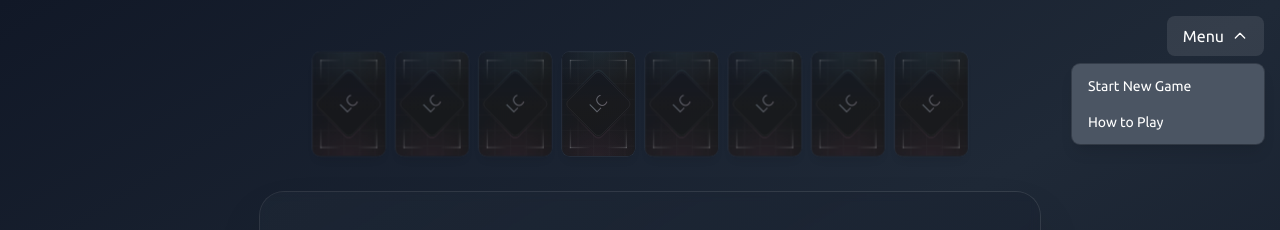
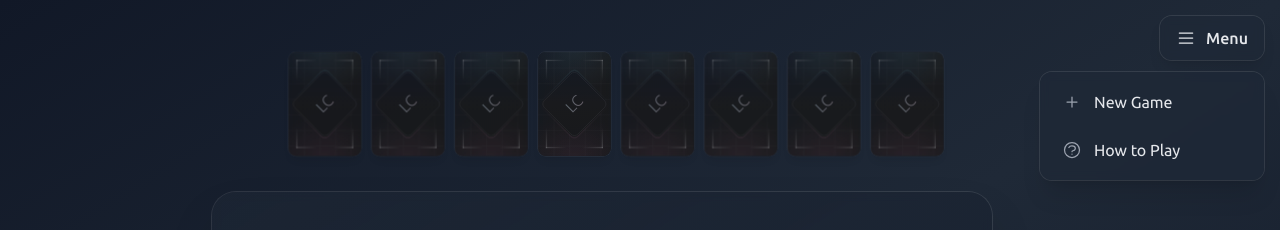
Before and after one commit to jpotw/lost-cities-rl-fe, a Next.js app: page / in a window 1280 px wide. Both pictures are taken after a click on the button "Menu". Shown: the top 230 px of the page. Built offline with nearby package versions, Linux system fonts and the light colour scheme; no server answers.

Commit message:
fix/frontend errors - now 1) new game 2) playing game does not cause errors

```diff
--- a/src/components/GameBoard.tsx
+++ b/src/components/GameBoard.tsx
@@ -1,3 +1,5 @@
+'use client';
+
 import { useEffect, useState, useCallback } from 'react';
 import { motion } from 'framer-motion';
 import { Card as CardType, CardColor, GameState } from '@/types/game';
@@ -17,7 +19,6 @@ interface GameBoardProps {
 }
 
 export const GameBoard = ({ gameState, onGameAction }: GameBoardProps) => {
-  const router = useRouter();
   const [isClient, setIsClient] = useState(false);
   const [isMenuOpen, setIsMenuOpen] = useState(false);
   const [sounds, setSounds] = useState<{
@@ -25,13 +26,12 @@ export const GameBoard = ({ gameState, onGameAction }: GameBoardProps) => {
     drawCard: HTMLAudioElement | null;
     discard: HTMLAudioElement | null;
   }>({ playCard: null, drawCard: null, discard: null });
+  const router = useRouter();
 
-  // Mark component as client-side rendered
   useEffect(() => {
     setIsClient(true);
   }, []);
 
-  // Initialize sounds on client side only
   useEffect(() => {
     if (isClient) {
       setSounds({
@@ -48,75 +48,82 @@ export const GameBoard = ({ gameState, onGameAction }: GameBoardProps) => {
     }
   }, [sounds]);
 
-  // Always keep human player at bottom and AI at top
   const humanPlayer = gameState.players.find(p => p.type === 'HUMAN')!;
   const aiPlayer = gameState.players.find(p => p.type === 'AI')!;
 
-  // Handle AI turn on client side only
   useEffect(() => {
     if (!isClient) return;
 
     const handleAITurn = async () => {
-      if (gameState.currentPlayerIndex === 1 && !gameState.isAIThinking && gameState.gamePhase !== 'GAME_OVER') {
+      if (
+        gameState.currentPlayerIndex === 1 &&
+        !gameState.isAIThinking &&
+        gameState.gamePhase === 'PLAY' &&
+        aiPlayer.hand.length > 0
+      ) {
+        console.log('AI Turn Start - Hand Size:', aiPlayer.hand.length);
         onGameAction({ type: 'START_AI_TURN' });
+
         try {
-          const aiAction = await getAIMove(gameState); // Get the AI move from the API
-            // Convert the action received from the API to your game action format
-            const cardIndex = aiAction[0];
-            const playOrDiscard = aiAction[1];  // 0 for play, 1 for discard
-            const drawSource = aiAction[2];   // 0 for deck, 1-5 for discard piles
-            const aiPlayer = gameState.players.find(p => p.type === 'AI');
-            if (!aiPlayer) {
-                console.error("AI player not found");
-                return;
+          const [cardIndex, playOrDiscard, drawSource] = await getAIMove(gameState);
+          console.log('Backend AI Action:', { cardIndex, playOrDiscard, drawSource });
+
+          if (cardIndex < 0 || cardIndex >= aiPlayer.hand.length) {
+            console.error('Invalid cardIndex from backend:', cardIndex, 'Hand length:', aiPlayer.hand.length);
+            throw new Error('Invalid card index');
           }
-            if (cardIndex >= aiPlayer.hand.length) {
-                console.error("Invalid card index from AI");
-                return;
+          if (![0, 1].includes(playOrDiscard)) {
+            console.error('Invalid playOrDiscard from backend:', playOrDiscard);
+            throw new Error('Invalid play/discard choice');
           }
-            const selectedCard = aiPlayer.hand[cardIndex];
+          if (drawSource < 0 || drawSource > 6) {
+            console.error('Invalid drawSource from backend:', drawSource);
+            throw new Error('Invalid draw source');
+          }
+
+          const selectedCard = { ...aiPlayer.hand[cardIndex], isHidden: false };
+
           if (playOrDiscard === 0) {
-                //play card
             onGameAction({
               type: 'PLAY_CARD',
-                    payload: {
-                    card: { ...selectedCard, isHidden: false },
-                    color: selectedCard.color
-                    }
+              payload: { card: selectedCard, color: selectedCard.color },
             });
             playSound('playCard');
-            }
-            else{
-                //discard card
-                onGameAction({
-                    type: 'DISCARD_CARD',
-                    payload: { ...selectedCard, isHidden: false }
-                });
+          } else {
+            onGameAction({ type: 'DISCARD_CARD', payload: selectedCard });
             onGameAction({
               type: 'SET_LAST_DISCARDED',
-                    payload: {
-                    color: selectedCard.color,
-                    cardId: String(selectedCard.id)
-                    }
+              payload: { color: selectedCard.color, cardId: String(selectedCard.id) },
             });
             playSound('discard');
           }
+
           await new Promise(resolve => setTimeout(resolve, 500));
-            //draw
+
           if (drawSource === 0) {
-                //draw from deck
+            if (gameState.deck.length > 0) {
               onGameAction({ type: 'DRAW_FROM_DECK' });
+              playSound('drawCard');
+            } else {
+              console.warn('Deck empty, skipping draw');
+            }
+          } else {
+            const color = COLORS[drawSource - 1];
+            if (gameState.discardPiles[color].length > 0) {
+              onGameAction({ type: 'DRAW_FROM_DISCARD', payload: color });
+              playSound('drawCard');
+            } else if (gameState.deck.length > 0) {
+              console.warn(`Discard pile ${color} empty, drawing from deck`);
+              onGameAction({ type: 'DRAW_FROM_DECK' });
+              playSound('drawCard');
+            } else {
+              console.warn('No cards available to draw');
+            }
+          }
 
-            }
-            else{
-                //draw from discard
-                const color = COLORS[drawSource - 1]; // Convert index to color
-                onGameAction({ type: 'DRAW_FROM_DISCARD', payload: color });
-            }
-            playSound('drawCard');
           await new Promise(resolve => setTimeout(resolve, 500));
+          console.log('AI Turn End - Hand Size:', aiPlayer.hand.length);
           onGameAction({ type: 'END_AI_TURN' });
-
         } catch (error) {
           console.error('Error during AI turn:', error);
           onGameAction({ type: 'END_AI_TURN' });
@@ -125,20 +132,23 @@ export const GameBoard = ({ gameState, onGameAction }: GameBoardProps) => {
     };
 
     handleAITurn();
-    }, [isClient, gameState, onGameAction, playSound]);
+  }, [isClient, gameState, onGameAction, playSound, aiPlayer.hand]);
 
   const handleCardSelect = (card: CardType) => {
-    console.log('Card selected:', card);
     if (gameState.currentPlayerIndex === 0 && gameState.gamePhase === 'PLAY') {
       onGameAction({ type: 'SELECT_CARD', payload: card });
     }
   };
 
   const handleExpeditionPlay = (color: CardColor) => {
-    if (gameState.selectedCard && gameState.currentPlayerIndex === 0 && gameState.gamePhase === 'PLAY') {
+    if (
+      gameState.selectedCard &&
+      gameState.currentPlayerIndex === 0 &&
+      gameState.gamePhase === 'PLAY'
+    ) {
       onGameAction({
         type: 'PLAY_CARD',
-        payload: { card: gameState.selectedCard, color }
+        payload: { card: gameState.selectedCard, color },
       });
       playSound('playCard');
     }
@@ -149,7 +159,7 @@ export const GameBoard = ({ gameState, onGameAction }: GameBoardProps) => {
       onGameAction({ type: 'DISCARD_CARD', payload: card });
       onGameAction({
         type: 'SET_LAST_DISCARDED',
-        payload: { color: card.color, cardId: String(card.id) }
+        payload: { color: card.color, cardId: String(card.id) },
       });
       playSound('discard');
     }
@@ -175,74 +185,88 @@ export const GameBoard = ({ gameState, onGameAction }: GameBoardProps) => {
 
   const handleStartNewGame = async () => {
     try {
+      console.log('Starting new game...');
       const newGameState = await startNewGame();
+      console.log('New Game State:', JSON.stringify(newGameState, null, 2));
+
+      const allCardIds = [
+        ...newGameState.players[0].hand.map(card => card.id),
+        ...newGameState.players[1].hand.map(card => card.id),
+        ...newGameState.deck.map(card => card.id),
+      ];
+      const uniqueIds = new Set(allCardIds);
+      if (uniqueIds.size !== allCardIds.length) {
+        console.error('Duplicate card IDs detected:', allCardIds);
+      }
+
       onGameAction({ type: 'SET_GAME_STATE', payload: newGameState });
+      setIsMenuOpen(false);
     } catch (error) {
       console.error('Failed to start new game:', error);
     }
   };
 
-  // Only render client-side content after hydration
+  const toggleMenu = () => {
+    setIsMenuOpen(prev => !prev);
+  };
+
+  const handleHowToPlay = () => {
+    router.push('/how-to-play');
+    setIsMenuOpen(false);
+  };
+
   if (!isClient) {
     return <div className="min-h-screen bg-gray-900" />;
   }
 
   return (
     <div className="h-screen bg-gradient-to-br from-gray-900 via-gray-800 to-gray-900 text-white p-4 relative">
-      {/* Game board */}
-      <div className="h-full flex flex-col justify-between max-w-7xl mx-auto py-2">
-        {/* Game controls - Toggle Menu */}
-        <div className="fixed top-4 right-4 z-50">
+      <div className="h-full flex flex-col justify-between max-w-7xl mx-auto py-2 pr-12">
+        <div className="absolute top-4 right-4 z-50">
           <button
-            onClick={() => setIsMenuOpen(!isMenuOpen)}
-            className="bg-white/10 hover:bg-white/20 text-white px-4 py-2 rounded-lg
-                     flex items-center gap-2 transition-colors duration-200"
+            onClick={toggleMenu}
+            className="px-4 py-2.5 bg-gray-800/80 hover:bg-gray-700/80 rounded-xl shadow-lg
+                     transition-all duration-300 font-medium text-gray-200 flex items-center gap-2.5
+                     backdrop-blur-sm ring-1 ring-white/10 hover:ring-white/20"
           >
-            Menu
-            <svg
-              className={`w-4 h-4 transition-transform duration-200 ${isMenuOpen ? 'rotate-180' : ''}`}
-              fill="none"
-              stroke="currentColor"
-              viewBox="0 0 24 24"
-            >
-              <path strokeLinecap="round" strokeLinejoin="round" strokeWidth={2} d="M19 9l-7 7-7-7" />
+            <svg xmlns="http://www.w3.org/2000/svg" className="w-5 h-5" fill="none" viewBox="0 0 24 24" stroke="currentColor">
+              <path strokeLinecap="round" strokeLinejoin="round" strokeWidth="1.5" d="M4 6h16M4 12h16M4 18h16" />
             </svg>
+            <span>Menu</span>
           </button>
-
-          {/* Dropdown Menu */}
           {isMenuOpen && (
             <motion.div
-              initial={{ opacity: 0, y: -10 }}
-              animate={{ opacity: 1, y: 0 }}
-              exit={{ opacity: 0, y: -10 }}
-              className="absolute top-full right-0 mt-2 w-48 rounded-lg shadow-lg
-                       bg-gray-600 backdrop-blur-sm ring-1 ring-white/10"
+              initial={{ opacity: 0, y: -10, scale: 0.95 }}
+              animate={{ opacity: 1, y: 0, scale: 1 }}
+              exit={{ opacity: 0, y: -10, scale: 0.95 }}
+              transition={{ duration: 0.2 }}
+              className="absolute top-14 right-0 bg-gray-800/90 backdrop-blur-sm rounded-xl shadow-xl
+                       p-1.5 w-56 ring-1 ring-white/10"
             >
-              <div className="py-1">
               <button
-                  onClick={() => {
-                    handleStartNewGame();
-                    setIsMenuOpen(false);
-                  }}
-                  className="block w-full text-left px-4 py-2 text-sm text-white hover:bg-white/10"
+                onClick={handleStartNewGame}
+                className="w-full text-left px-4 py-3 hover:bg-gray-700/50 rounded-lg transition-all duration-200
+                         text-gray-200 flex items-center gap-3 group"
               >
-                  Start New Game
+                <svg xmlns="http://www.w3.org/2000/svg" className="w-5 h-5 text-gray-400 group-hover:text-sky-400 transition-colors" fill="none" viewBox="0 0 24 24" stroke="currentColor">
+                  <path strokeLinecap="round" strokeLinejoin="round" strokeWidth="1.5" d="M12 6v6m0 0v6m0-6h6m-6 0H6" />
+                </svg>
+                <span>New Game</span>
               </button>
               <button
-                  onClick={() => {
-                    router.push('/how-to-play');
-                    setIsMenuOpen(false);
-                  }}
-                  className="block w-full text-left px-4 py-2 text-sm text-white hover:bg-white/10"
+                onClick={handleHowToPlay}
+                className="w-full text-left px-4 py-3 hover:bg-gray-700/50 rounded-lg transition-all duration-200
+                         text-gray-200 flex items-center gap-3 group"
               >
-                  How to Play
+                <svg xmlns="http://www.w3.org/2000/svg" className="w-5 h-5 text-gray-400 group-hover:text-sky-400 transition-colors" fill="none" viewBox="0 0 24 24" stroke="currentColor">
+                  <path strokeLinecap="round" strokeLinejoin="round" strokeWidth="1.5" d="M8.228 9c.549-1.165 2.03-2 3.772-2 2.21 0 4 1.343 4 3 0 1.4-1.278 2.575-3.006 2.907-.542.104-.994.54-.994 1.093m0 3h.01M21 12a9 9 0 11-18 0 9 9 0 0118 0z" />
+                </svg>
+                <span>How to Play</span>
               </button>
-              </div>
             </motion.div>
           )}
         </div>
 
-        {/* AI area (always at top) */}
         <div className="flex justify-center mb-2">
           <PlayerHand
             cards={aiPlayer.hand.map(card => ({ ...card, isHidden: true }))}
@@ -252,10 +276,8 @@ export const GameBoard = ({ gameState, onGameAction }: GameBoardProps) => {
         </div>
 
         <div className="flex-1 flex justify-end items-center gap-8 mr-24">
-          {/* Shared expedition area */}
           <div className="flex flex-col items-center gap-4 bg-gradient-to-br from-gray-800/50 to-gray-900/50
                          backdrop-blur-sm rounded-3xl p-6 ring-1 ring-white/10 shadow-2xl">
-            {/* AI expeditions */}
             <div className="flex gap-3">
               {COLORS.map(color => (
                 <div key={color} className="flex flex-col items-center">
@@ -269,7 +291,6 @@ export const GameBoard = ({ gameState, onGameAction }: GameBoardProps) => {
               ))}
             </div>
 
-            {/* Discard piles in the middle */}
             <div className="flex gap-3">
               {COLORS.map(color => (
                 <DiscardPile
@@ -291,7 +312,6 @@ export const GameBoard = ({ gameState, onGameAction }: GameBoardProps) => {
               ))}
             </div>
 
-            {/* Human player expeditions */}
             <div className="flex gap-3">
               {COLORS.map(color => (
                 <div key={color} className="flex flex-col items-center">
@@ -311,7 +331,6 @@ export const GameBoard = ({ gameState, onGameAction }: GameBoardProps) => {
             </div>
           </div>
 
-          {/* Draw deck */}
           <Deck
             cardsRemaining={gameState.deck.length}
             isActive={gameState.gamePhase === 'DRAW' && gameState.currentPlayerIndex === 0}
@@ -320,7 +339,6 @@ export const GameBoard = ({ gameState, onGameAction }: GameBoardProps) => {
           />
         </div>
 
-        {/* Human player area (always at bottom) */}
         <div className="flex justify-center mt-2">
           <PlayerHand
             cards={humanPlayer.hand}
@@ -331,12 +349,11 @@ export const GameBoard = ({ gameState, onGameAction }: GameBoardProps) => {
           />
         </div>
 
-        {/* Game phase indicator */}
         <div className="absolute bottom-0 left-1/2 -translate-x-1/2">
           <motion.div
             animate={{
               scale: [1, 1.05, 1],
-              transition: { duration: 2, repeat: Infinity }
+              transition: { duration: 2, repeat: Infinity },
             }}
             className="px-6 py-3 bg-gradient-to-r from-gray-800/80 to-gray-700/80 backdrop-blur-sm
                       rounded-full text-sm font-medium text-white/80 shadow-lg ring-1 ring-white/10"
@@ -346,12 +363,8 @@ export const GameBoard = ({ gameState, onGameAction }: GameBoardProps) => {
         </div>
       </div>
 
-      {/* Show game result screen when game is over */}
       {gameState.gamePhase === 'GAME_OVER' && (
-        <GameResult
-          players={gameState.players}
-          onPlayAgain={handlePlayAgain}
-        />
+        <GameResult players={gameState.players} onPlayAgain={handlePlayAgain} />
       )}
     </div>
   );
```
Also changed, not shown: src/components/Card.tsx (+18 -35 lines), src/components/PlayerHand.tsx (+10 -10 lines). Lines whose indentation alone changed are shown as unchanged.
